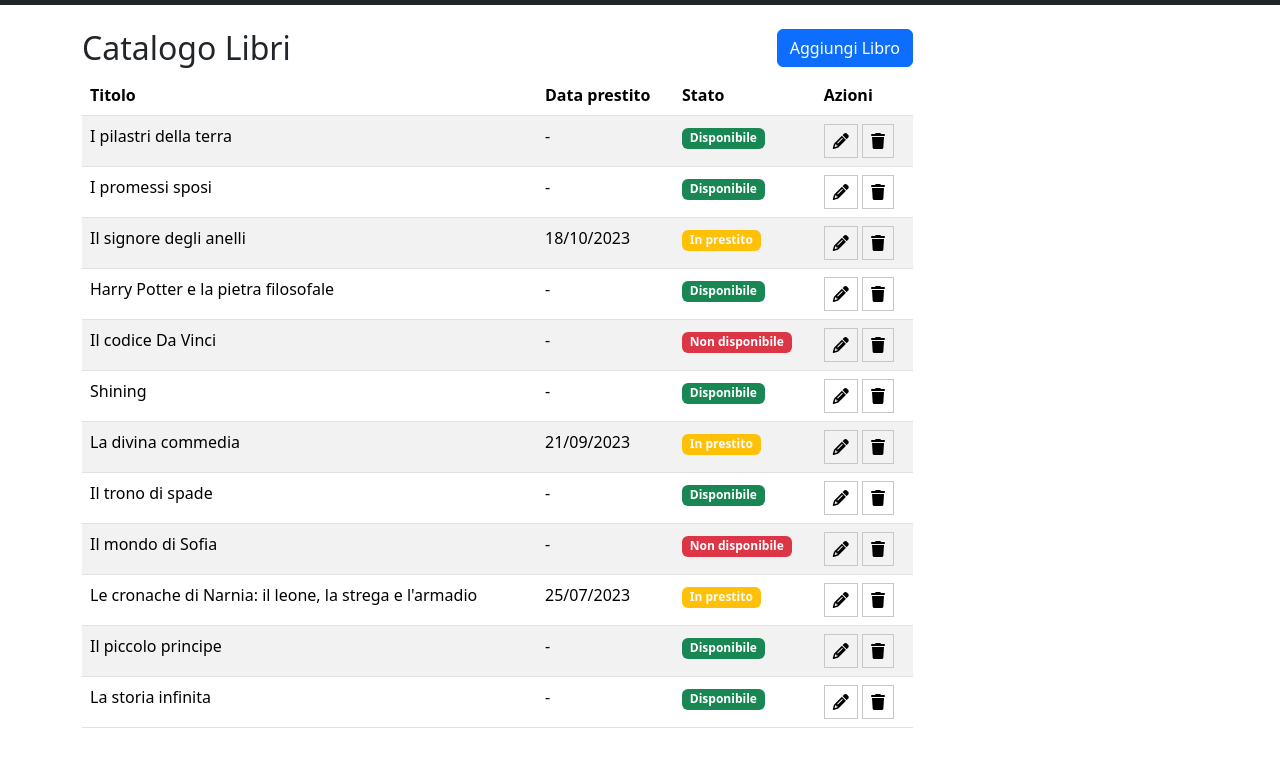
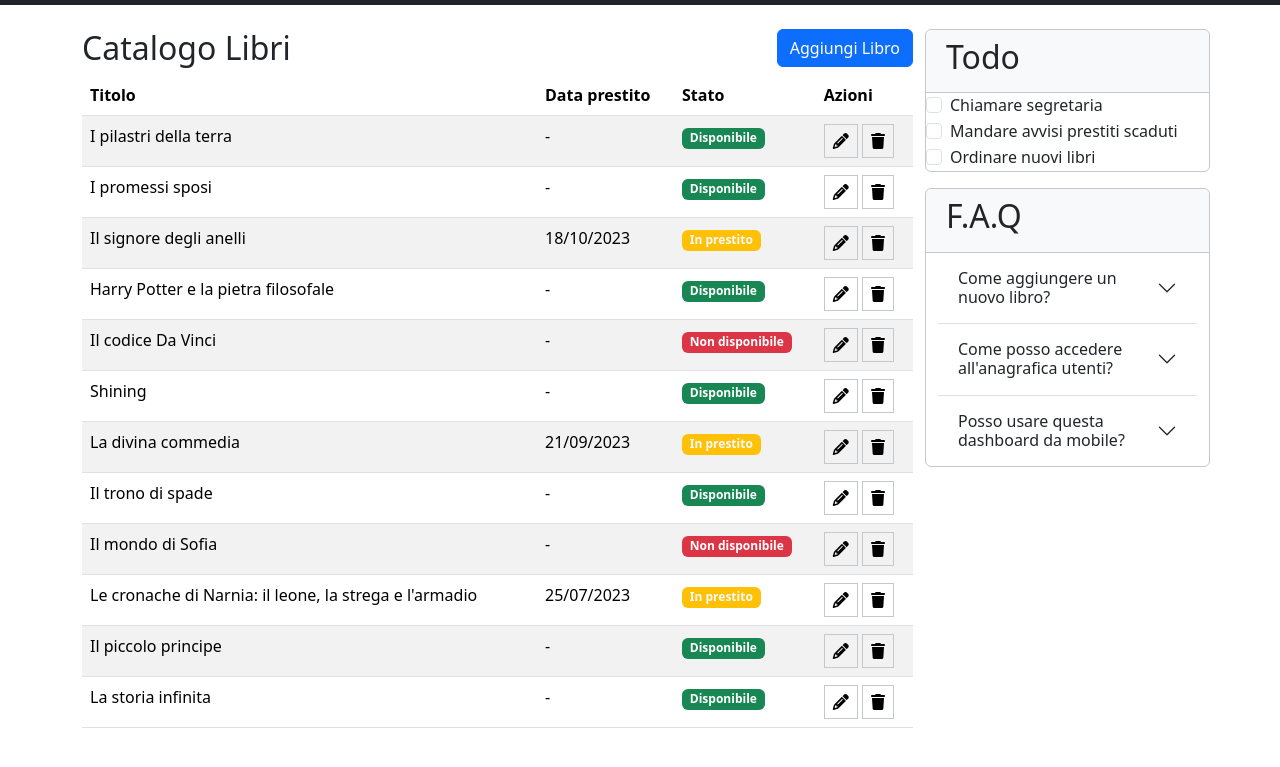
Before and after one commit to Luca-Belardinelli/html-css-bootstrap-dashboard, a plain HTML site: page index.html in a window 1280 px wide. Shown: the part 71-838 px from the top of the page. Drawn offline with nearby package versions, Linux system fonts and the light colour scheme.

Commit message:
todo + faq

```diff
--- a/index.html
+++ b/index.html
@@ -188,43 +188,81 @@
                           </tr>
                         </tbody>
                     </table>
-               </div>
+                </div>
 
 
-               <div class="col-12 ">
-                <!-- todo tabella -->
+                <div class="col-12 col-lg-3 mb-3">
 
-
-               </div>
+                    <!-- todo -->
+                    <div class="row border border-secondary-subtle rounded mb-3">
+                        <div class="col bg-light border-bottom border-secondary-subtle rounded-top">
+                            <h2 class="p-2">Todo</h2>
+                        </div>
+                        <div class="form-check ">
+                            <input class="form-check-input" type="checkbox" value="" id="flexCheckDefault">
+                            <label class="form-check-label" for="flexCheckDefault">
+                              Chiamare segretaria
+                            </label>
+                        </div>
+                        <div class="form-check">
+                            <input class="form-check-input" type="checkbox" value="" id="flexCheckDefault">
+                            <label class="form-check-label" for="flexCheckDefault">
+                              Mandare avvisi prestiti scaduti
+                            </label>
+                        </div>
+                        <div class="form-check">
+                            <input class="form-check-input" type="checkbox" value="" id="flexCheckDefault">
+                            <label class="form-check-label" for="flexCheckDefault">
+                              Ordinare nuovi libri
+                            </label>
+                        </div>
 
 
 
 
+                    </div>
+
+                    <!-- tabella faq -->
+
+                       <div class="row border border-secondary-subtle rounded mb-3">
+                            <div class="col bg-light border-bottom border-secondary-subtle rounded-top">
+                                <h2 class="p-2">F.A.Q</h2>
+                            </div>
+                            <div class="accordion accordion-flush" id="accordionFlushExample">
+                                <div class="accordion-item">
+                                  <h2 class="accordion-header">
+                                    <button class="accordion-button collapsed" type="button" data-bs-toggle="collapse" data-bs-target="#flush-collapseOne" aria-expanded="false" aria-controls="flush-collapseOne">
+                                      Come aggiungere un nuovo libro?
+                                    </button>
+                                  </h2>
+                                  <div id="flush-collapseOne" class="accordion-collapse collapse" data-bs-parent="#accordionFlushExample">
+                                    <div class="accordion-body">Placeholder content for this accordion, which is intended to demonstrate the <code>.accordion-flush</code> class. This is the first item's accordion body.</div>
+                                  </div>
+                                </div>
+                                <div class="accordion-item">
+                                  <h2 class="accordion-header">
+                                    <button class="accordion-button collapsed" type="button" data-bs-toggle="collapse" data-bs-target="#flush-collapseTwo" aria-expanded="false" aria-controls="flush-collapseTwo">
+                                     Come posso accedere all'anagrafica utenti?
+                                    </button>
+                                  </h2>
+                                  <div id="flush-collapseTwo" class="accordion-collapse collapse" data-bs-parent="#accordionFlushExample">
+                                    <div class="accordion-body">Placeholder content for this accordion, which is intended to demonstrate the <code>.accordion-flush</code> class. This is the second item's accordion body. Let's imagine this being filled with some actual content.</div>
+                                  </div>
+                                </div>
+                                <div class="accordion-item">
+                                  <h2 class="accordion-header">
+                                    <button class="accordion-button collapsed" type="button" data-bs-toggle="collapse" data-bs-target="#flush-collapseThree" aria-expanded="false" aria-controls="flush-collapseThree">
+                                      Posso usare questa dashboard da mobile?
+                                    </button>
+                                  </h2>
+                                  <div id="flush-collapseThree" class="accordion-collapse collapse" data-bs-parent="#accordionFlushExample">
+                                    <div class="accordion-body">Placeholder content for this accordion, which is intended to demonstrate the <code>.accordion-flush</code> class. This is the third item's accordion body. Nothing more exciting happening here in terms of content, but just filling up the space to make it look, at least at first glance, a bit more representative of how this would look in a real-world application.</div>
+                                  </div>
+                                </div>
+                              </div>
 
 
-
-
-
-
-
-
-
-
-
-
-
-
-
-
-
-
-
-
-
-
-
-
-
+                       </div>
 
 
 
```
